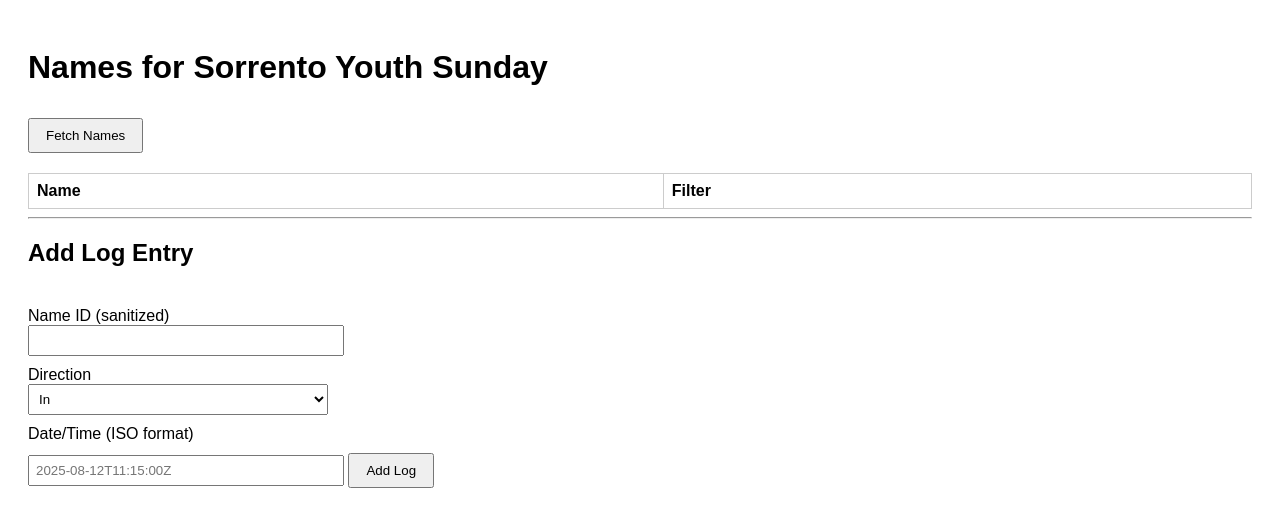
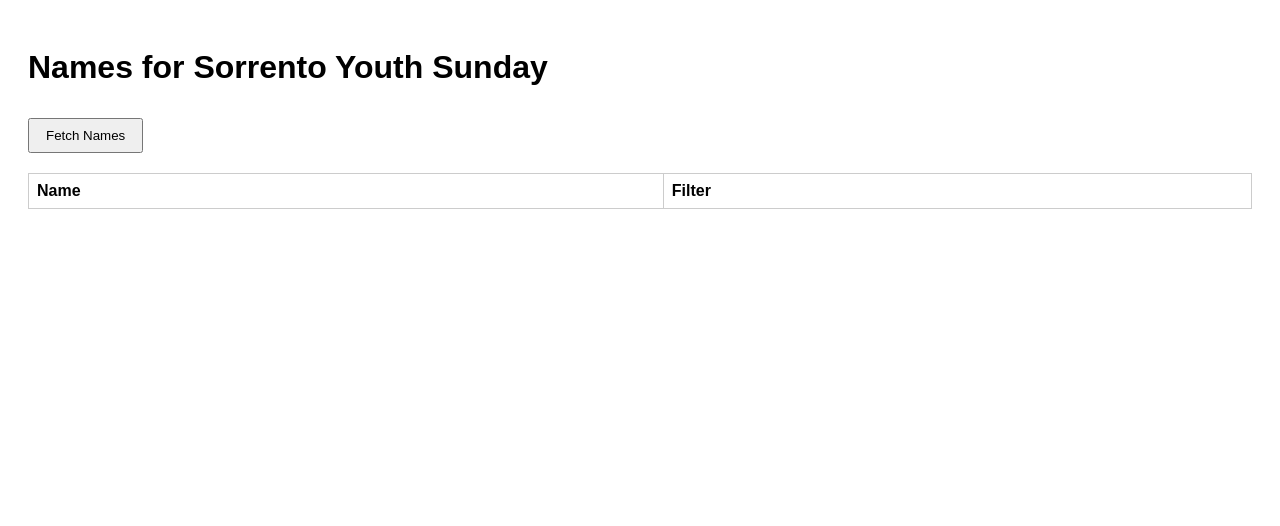
Before and after one commit to mickoscode/surf-club-signin, a plain HTML site: page app-test/names.html in a window 1280 px wide. Drawn offline with Linux system fonts and the light colour scheme.

Commit message:
save text and html in progress

```diff
--- a/app-test/names.html
+++ b/app-test/names.html
@@ -26,26 +26,6 @@
     <tbody></tbody>
   </table>
 
-  <hr>
-
-  <h2>Add Log Entry</h2>
-  <form id="addLogForm" onsubmit="submitLog(event)">
-    <label for="name_id">Name ID (sanitized)</label>
-    <input type="text" id="name_id" name="name_id" required>
-
-    <label for="direction">Direction</label>
-    <select id="direction" name="direction" required>
-      <option value="in">In</option>
-      <option value="out">Out</option>
-    </select>
-
-    <label for="date_time">Date/Time (ISO format)</label>
-    <input type="text" id="date_time" name="date_time" placeholder="2025-08-12T11:15:00Z" required>
-
-    <button type="submit">Add Log</button>
-  </form>
-
-  <div id="message"></div>
 
   <script>
     const API_BASE = "https://5eifrv56p8.execute-api.ap-southeast-2.amazonaws.com";
@@ -65,38 +45,6 @@
         tableBody.appendChild(row);
       });
     }
-
-    async function submitLog(event) {
-      event.preventDefault();
-      const form = document.getElementById("addLogForm");
-      const name_id = form.name_id.value.trim();
-      const direction = form.direction.value;
-      const date_time = form.date_time.value.trim();
-
-      const payload = {
-        activity_id: "sorrento_youth_sunday",
-        name_id: name_id,
-        direction: direction,
-        date_time: date_time
-      };
-
-      try {
-        const response = await fetch(`${API_BASE}/log`, {
-          method: "POST",
-          headers: { "Content-Type": "application/json" },
-          body: JSON.stringify(payload)
-        });
-
-        const result = await response.json();
-        document.getElementById("message").textContent = result.message || "Log added.";
-        if (response.status === 201) {
-          fetchLogs(); // Refresh table
-        }
-      } catch (err) {
-        document.getElementById("message").textContent = "Error submitting log.";
-        console.error(err);
-      }
-    }
   </script>
 </body>
 </html>
```
Also changed, not shown: app/live.html (added, +1 -0 lines), .github/co-pilot/prompts.txt, README.md, app/shit_index.html (renamed from app/index.html).
